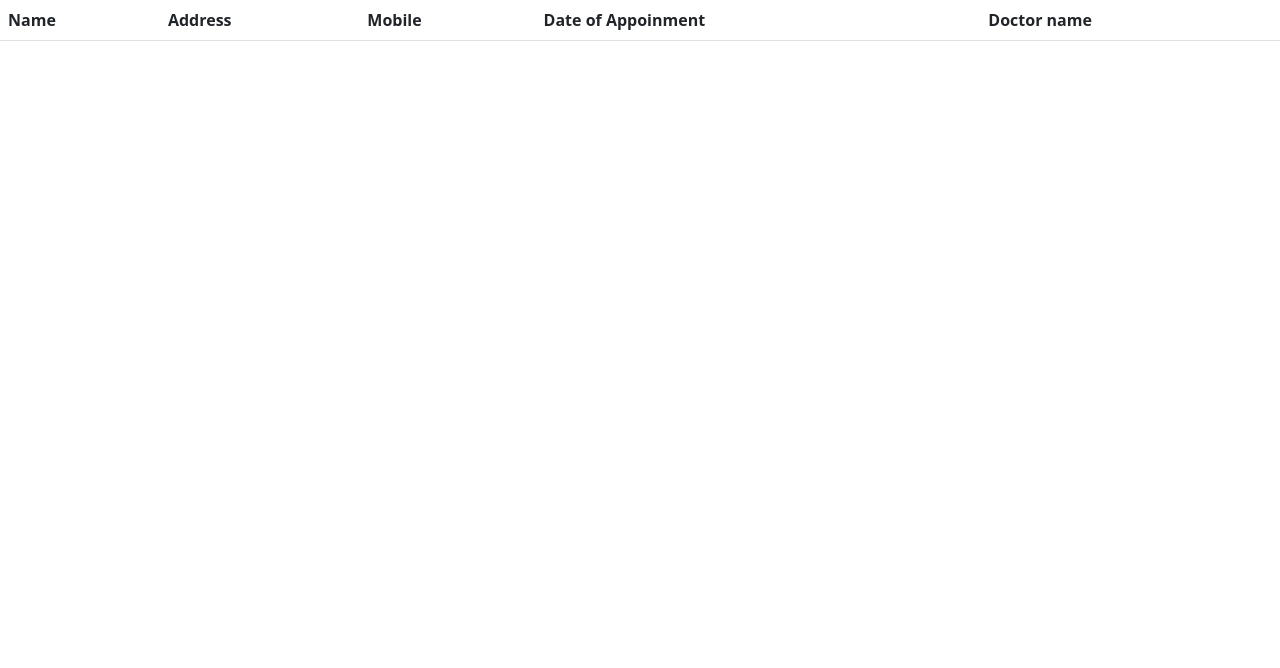
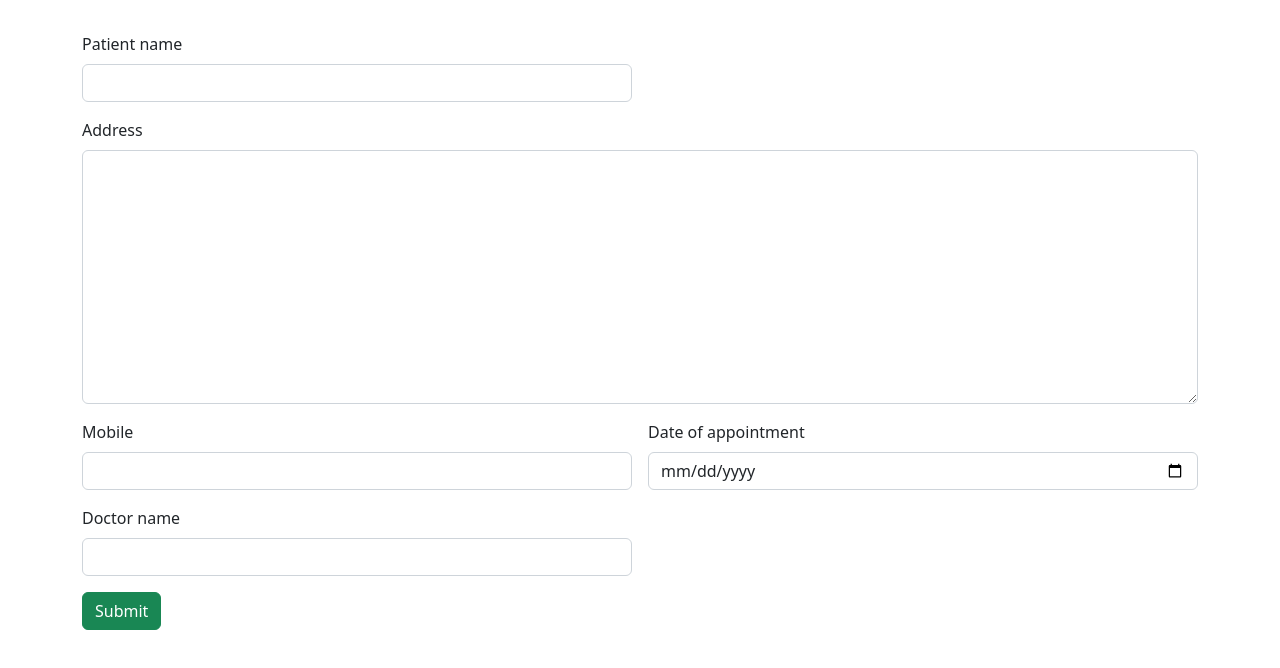
Before and after one commit to Asiyacm/New-Patient-Angular-App, an Angular app: page / in a window 1280 px wide. Shown: the top 668 px of the page. Built offline with nearby package versions, Linux system fonts and the light colour scheme.

Commit message:
route commit

```diff
--- a/src/app/app.component.html
+++ b/src/app/app.component.html
@@ -1,3 +1,3 @@
-<app-view-patiet></app-view-patiet>
+
 
 <router-outlet></router-outlet>
--- a/src/app/app.module.ts
+++ b/src/app/app.module.ts
@@ -6,6 +6,19 @@ import { AppComponent } from './app.component';
 import { AddPatietComponent } from './add-patiet/add-patiet.component';
 import { FormsModule } from '@angular/forms';
 import { ViewPatietComponent } from './view-patiet/view-patiet.component';
+import { RouterModule, Routes } from '@angular/router';
+
+const myRoute:Routes=[
+  {
+    path:"",
+    component:AddPatietComponent
+  },
+
+  {
+    path:"view",
+    component:ViewPatietComponent
+  }
+]
 
 @NgModule({
   declarations: [
@@ -16,7 +29,8 @@ import { ViewPatietComponent } from './view-patiet/view-patiet.component';
   imports: [
     BrowserModule,
     AppRoutingModule,
-    FormsModule
+    FormsModule,
+    RouterModule.forRoot(myRoute)
   ],
   providers: [],
   bootstrap: [AppComponent]
```
